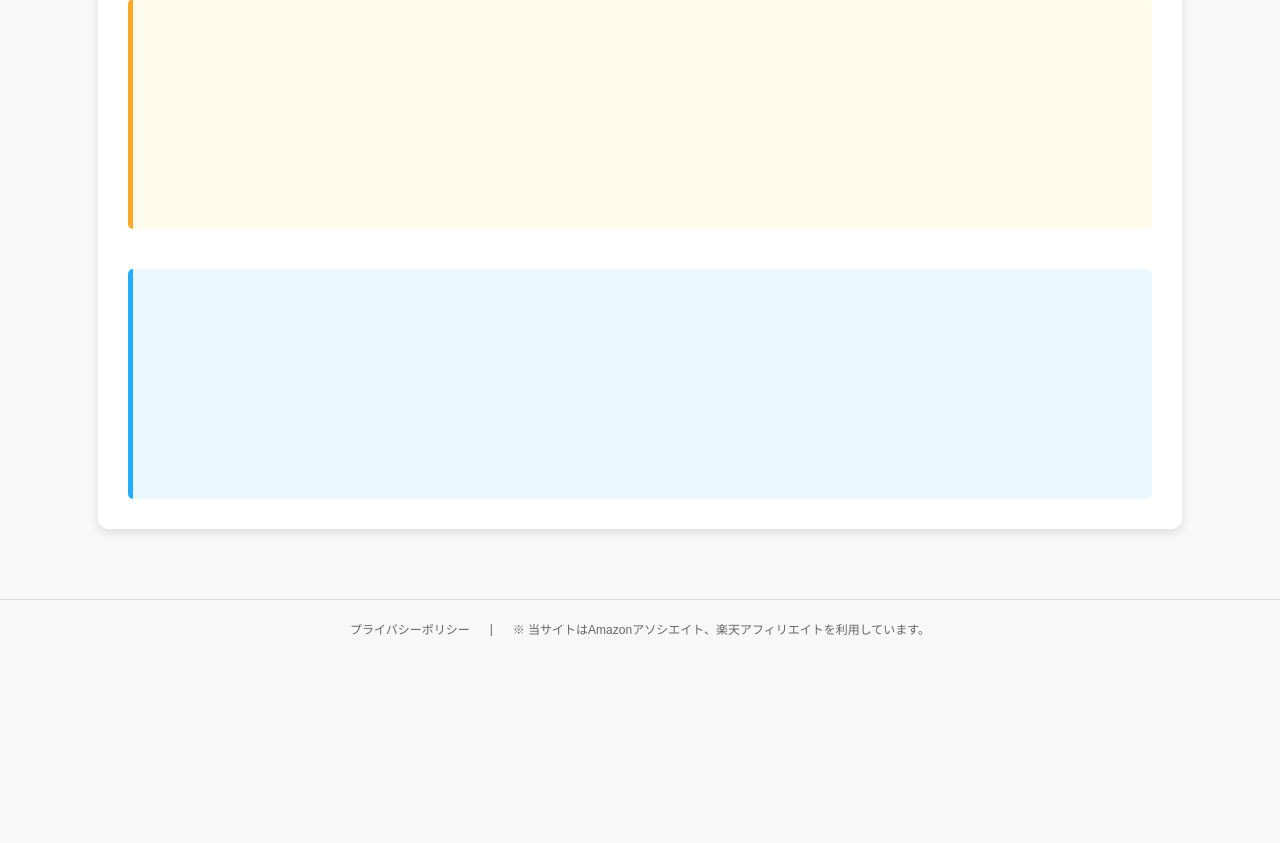
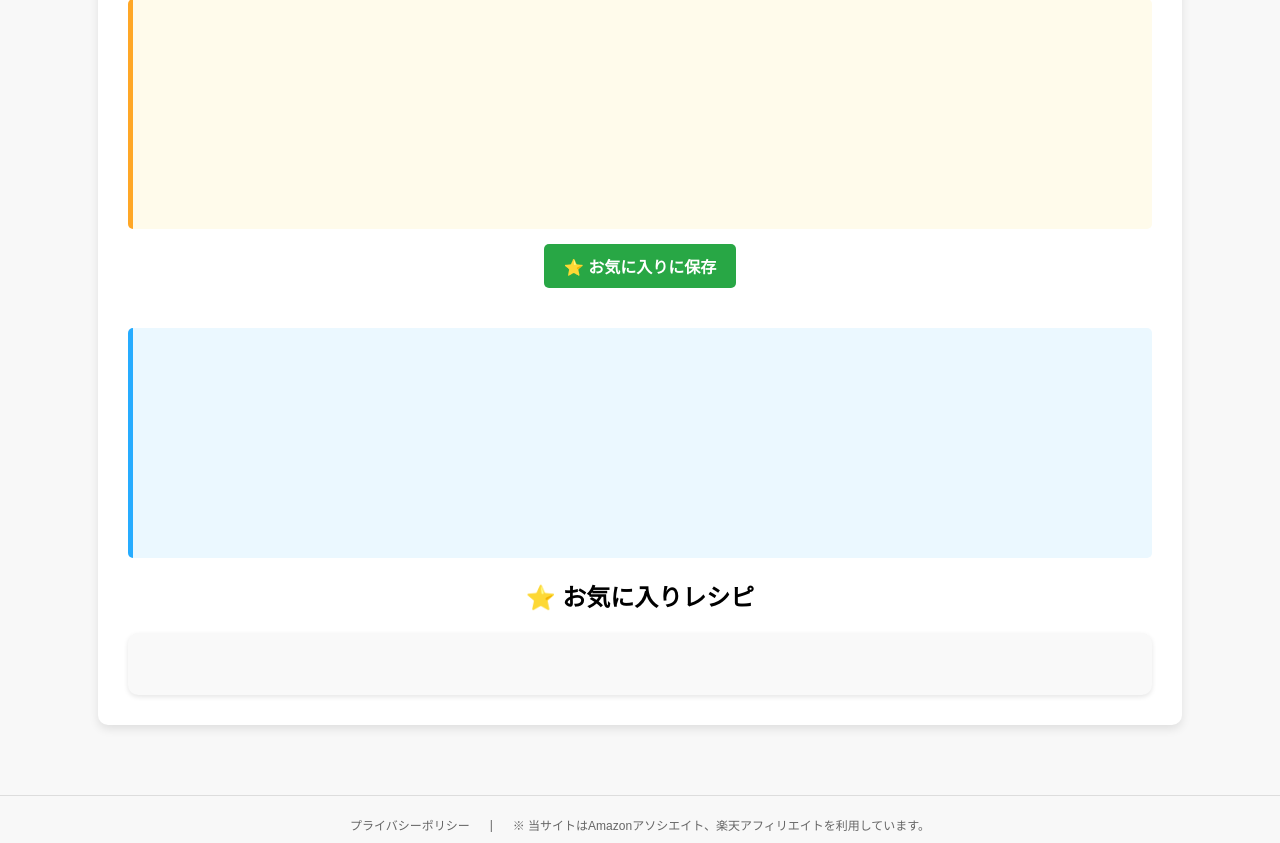
Before and after one commit to ryo0905-eng/recipAIwebApp, a Flask app: page / in a window 1280 px wide. Shown: the part 891-1734 px from the top of the page. Before the commit the page ends 1527 px from the top, so only its background shows below. Run offline with Flask 3, Linux system fonts and the light colour scheme.

Commit message:
レシピ保存機能を追加

```diff
--- a/static/script.js
+++ b/static/script.js
@@ -33,13 +33,15 @@ document.addEventListener("DOMContentLoaded", function () {
             const reader = response.body.getReader();
             const decoder = new TextDecoder();
             let resultContainer = document.querySelector("#recipe-result p");
+            let fullRecipe = "";
 
             while (true) {
                 const { done, value } = await reader.read();
                 if (done) break;
                 resultContainer.innerText += decoder.decode(value, { stream: true });
+
             }
-
+            document.getElementById("recipe-result").setAttribute("data-full-recipe", resultContainer.innerText); // ✅ レシピを属性に格納
             document.getElementById("suggest-substitutes").style.display = "block";
 
         } catch (error) {
@@ -123,9 +125,81 @@ document.addEventListener("DOMContentLoaded", function () {
         }
     });
 
+    // ✅ お気に入りレシピの保存・削除機能
+    function saveRecipe() {
+        let recipeText = document.getElementById("recipe-result").getAttribute("data-full-recipe") || "";
+        if (!recipeText.trim()) {
+            alert("保存するレシピがありません！");
+            return;
+        }
+
+        let recipeLines = recipeText.split("\n");
+        let recipeName = recipeLines.length > 0 ? recipeLines[1] : "レシピ";
+
+        let savedRecipes = JSON.parse(localStorage.getItem("savedRecipes")) || [];
+        let recipeData = { name: recipeName, text: recipeText };
+
+        if (!savedRecipes.some(r => r.name === recipeName)) {
+            savedRecipes.push(recipeData);
+            localStorage.setItem("savedRecipes", JSON.stringify(savedRecipes));
+        } else {
+            alert("このレシピはすでに保存されています！");
+        }
+
+        displaySavedRecipes();
+    }
+
+    function displaySavedRecipes() {
+        let savedRecipes = JSON.parse(localStorage.getItem("savedRecipes")) || [];
+        let savedList = document.getElementById("saved-recipes");
+        savedList.innerHTML = "";
+
+        savedRecipes.forEach((recipe, index) => {
+            let li = document.createElement("li");
+            li.textContent = recipe.name;
+            li.style.cursor = "pointer";
+            li.onclick = function () {
+                displayRecipeDetail(index);
+            };
+
+            let deleteBtn = document.createElement("button");
+            deleteBtn.textContent = "🗑 削除";
+            deleteBtn.onclick = function (event) {
+                event.stopPropagation();
+                removeRecipe(index);
+            };
+
+            li.appendChild(deleteBtn);
+            savedList.appendChild(li);
+        });
+    }
+
+    function displayRecipeDetail(index) {
+        let savedRecipes = JSON.parse(localStorage.getItem("savedRecipes")) || [];
+        if (savedRecipes[index]) {
+            document.getElementById("selected-recipe-text").innerText = savedRecipes[index].text;
+            document.getElementById("selected-recipe").style.display = "block"; // ✅ 詳細を表示
+        } else {
+            document.getElementById("selected-recipe").style.display = "none"; // ✅ レシピがない場合は非表示
+        }
+    }
+
+    function removeRecipe(index) {
+        let savedRecipes = JSON.parse(localStorage.getItem("savedRecipes")) || [];
+        savedRecipes.splice(index, 1);
+        localStorage.setItem("savedRecipes", JSON.stringify(savedRecipes));
+        displaySavedRecipes();
+    }
+
+
+
     // グローバル関数として登録
     window.fetchRecipe = fetchRecipe;
     window.fetchSubstitutes = fetchSubstitutes;
     window.changeServings = changeServings;
     window.toggleDropdown = toggleDropdown;
+    window.saveRecipe = saveRecipe;
+
+    displaySavedRecipes();
+
 });
--- a/static/styles.css
+++ b/static/styles.css
@@ -396,3 +396,72 @@ select {
     background: #ff9800;
     color: white;
 }
+
+/* ⭐ お気に入りレシピのデザイン */
+#saved-recipes-container {
+    background: #f9f9f9;
+    padding: 15px;
+    border-radius: 10px;
+    box-shadow: 0 2px 5px rgba(0, 0, 0, 0.1);
+    margin-top: 20px;
+}
+
+#saved-recipes {
+    list-style: none;
+    padding: 0;
+    display: flex;
+    flex-wrap: wrap;
+    gap: 10px;
+}
+
+#saved-recipes li {
+    background: #fff;
+    padding: 10px 15px;
+    border-radius: 8px;
+    cursor: pointer;
+    transition: 0.3s;
+    font-weight: bold;
+    box-shadow: 0 2px 4px rgba(0, 0, 0, 0.1);
+    display: flex;
+    align-items: center;
+    gap: 10px;
+}
+
+#saved-recipes li:hover {
+    background: #ff9800;
+    color: white;
+}
+
+#saved-recipes li button {
+    background: none;
+    border: none;
+    color: #ff0000;
+    cursor: pointer;
+    font-size: 16px;
+    padding: 5px;
+    transition: 0.3s;
+}
+
+#saved-recipes li button:hover {
+    color: #cc0000;
+}
+
+/* 📝 選択したレシピのデザイン */
+.recipe-detail {
+    background: white;
+    padding: 20px;
+    border-radius: 10px;
+    box-shadow: 0 2px 5px rgba(0, 0, 0, 0.1);
+    margin-top: 20px;
+}
+
+.recipe-detail h2 {
+    margin-bottom: 10px;
+    color: #333;
+}
+
+.recipe-detail p {
+    font-size: 16px;
+    line-height: 1.6;
+    text-align: left;
+}
--- a/templates/index.html
+++ b/templates/index.html
@@ -130,16 +130,27 @@
 
         </div>
 
-
         <button onclick="fetchRecipe()">レシピを検索</button>
-
         <div id="recipe-result" class="recipe-box" style="margin-top: 20px;"></div>
+        <button onclick="saveRecipe()">⭐ お気に入りに保存</button>
         <div class="substitutes-button-container">
             <button id="suggest-substitutes" onclick="fetchSubstitutes()">
                 代替品を提案
             </button>
         </div>
         <div id="substitutes-result" class="substitutes-box" style="margin-top: 20px;"></div>
+
+        <h2>⭐ お気に入りレシピ</h2>
+        <div id="saved-recipes-container">
+            <ul id="saved-recipes"></ul>
+        </div>
+
+        <div id="selected-recipe" class="recipe-detail" style="display: none;">
+            <h2>選択したレシピ</h2>
+            <p id="selected-recipe-text"></p>
+        </div>
+
+
     </div>
 
     <footer style="width: 100%; margin-top: 50px; padding: 10px; text-align: center; font-size: 12px; color: #666; background: #f8f8f8; border-top: 1px solid #ddd; position: relative; clear: both;">
```
